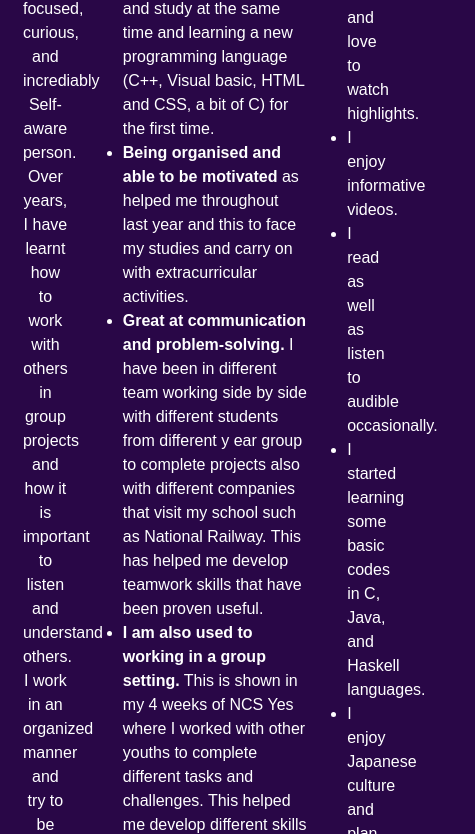
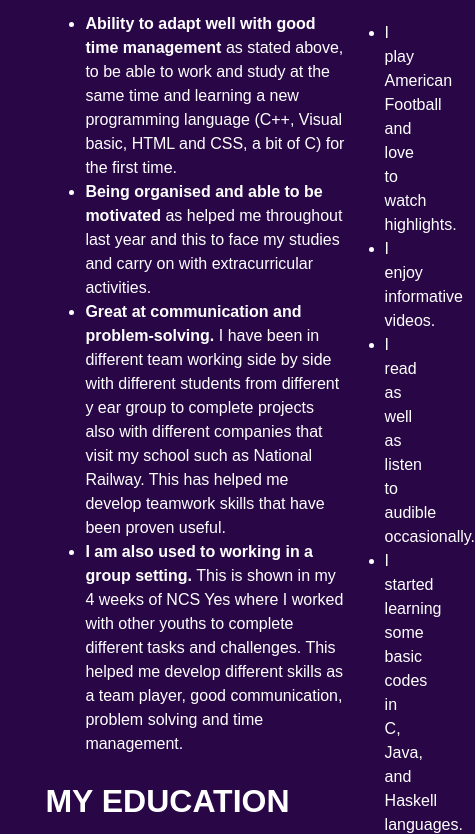
Before and after one commit to marvmike/Website, a plain HTML site: page cv.html in a window 390 px wide. Shown: the part 651-1485 px from the top of the page, 475 px wide, since content can reach past the window. Drawn offline with Linux system fonts and the light colour scheme.

Commit message:
mobile nav solution

```diff
--- a/style/desktop.css
+++ b/style/desktop.css
@@ -29,3 +29,31 @@
 #menutoggle input {
     opacity: 0; /* to hide the checkbox */
 }
+
+body{
+    display: grid;
+    grid-template-columns: 20% 30% 30% 20%;
+    grid-template-rows: auto;
+    grid-template-areas: "nav nav nav nav"
+                          "header main main aside"
+                          "footer footer footer footer";
+}
+nav{
+    grid-area: nav;
+  }
+
+  header{
+    grid-area: header;
+  }
+
+  main{
+    grid-area: main;
+  }
+
+  aside{
+    grid-area: aside;
+  }
+
+  footer{
+    grid-area: footer;
+  }
--- a/style/mobile.css
+++ b/style/mobile.css
@@ -92,11 +92,11 @@
 
 body {
     display: grid;
-    grid-template-columns: 20% 60% 20%;
+    grid-template-columns: 10% 80% 10%;
     grid-template-rows: auto;
-    grid-template-areas: "nav main nav"
-                          "header main aside"
-                          "footer footer footer";
+    grid-template-areas: "nav header header"
+                          "nav main aside "
+                          "footer footer  footer";
   }
 
   nav{
--- a/style/style.css
+++ b/style/style.css
@@ -12,13 +12,6 @@ body {
   padding: 100;
   background-color:rgb(41, 7, 71);
   color: #ffffff;
-
-  display: grid;
-  grid-template-columns: 20% 60% 20%;
-  grid-template-rows: auto;
-  grid-template-areas: "nav nav nav"
-                        "header main aside"
-                        "footer footer footer";
 }
 
 
@@ -59,23 +52,3 @@ form{
   font-size: 20px;
   cursor: pointer;
 }
-
-nav{
-  grid-area: nav;
-}
-
-header{
-  grid-area: header;
-}
-
-main{
-  grid-area: main;
-}
-
-aside{
-  grid-area: aside;
-}
-
-footer{
-  grid-area: footer;
-}
```
Also changed, not shown: images/sitrereport/problcv.png (added), images/sitrereport/problcvcode.png (added), images/sitrereport/solu.png (added), images/sitrereport/solucode.png (added).
